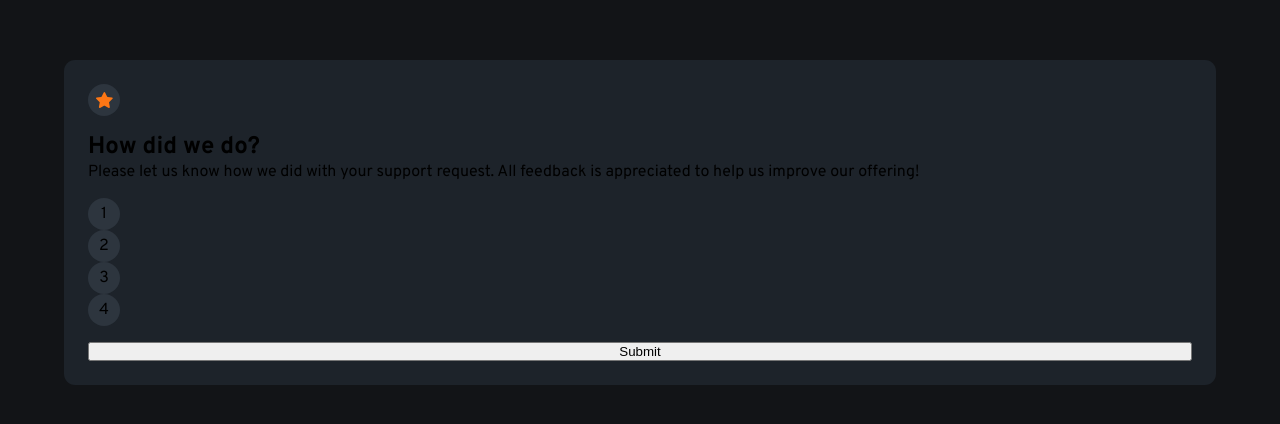
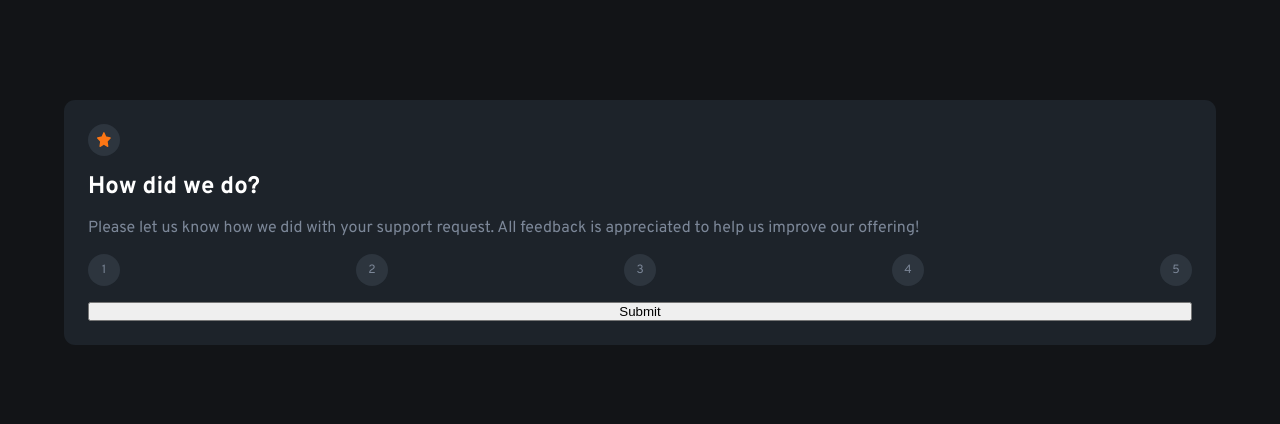
Before and after one commit to kwasi-OT/codetest, a plain HTML site: page index.html in a window 1280 px wide. Shown: the part 178-602 px from the top of the page. Drawn offline with Linux system fonts and the light colour scheme.

Commit message:
added styling to span elements

```diff
--- a/index.html
+++ b/index.html
@@ -66,6 +66,34 @@
       justify-content: center;
       align-items: center;
     }
+
+    .textContainer {
+      display: flex;
+      flex-direction: column;
+      gap: 1rem;
+    }
+
+    .textContainer h2 {
+      color: var(--White);
+    }
+
+    .textContainer p {
+      color: var(--Medium-Grey);
+    }
+
+    .numContainer {
+      width: 100%;
+      display: flex;
+      justify-content: space-between;
+      color: var(--Medium-Grey);
+      font-size: 0.75rem;
+    }
+
+    .iconContainer img {
+      padding: 0.3rem;
+      width: 75%;
+      height: 75%;
+    }
   </style>
 </head>
 
@@ -91,6 +119,7 @@
             <span>2</span>
             <span>3</span>
             <span>4</span>
+            <span>5</span>
           </div>
           <button>Submit</button>
         </div>
```
